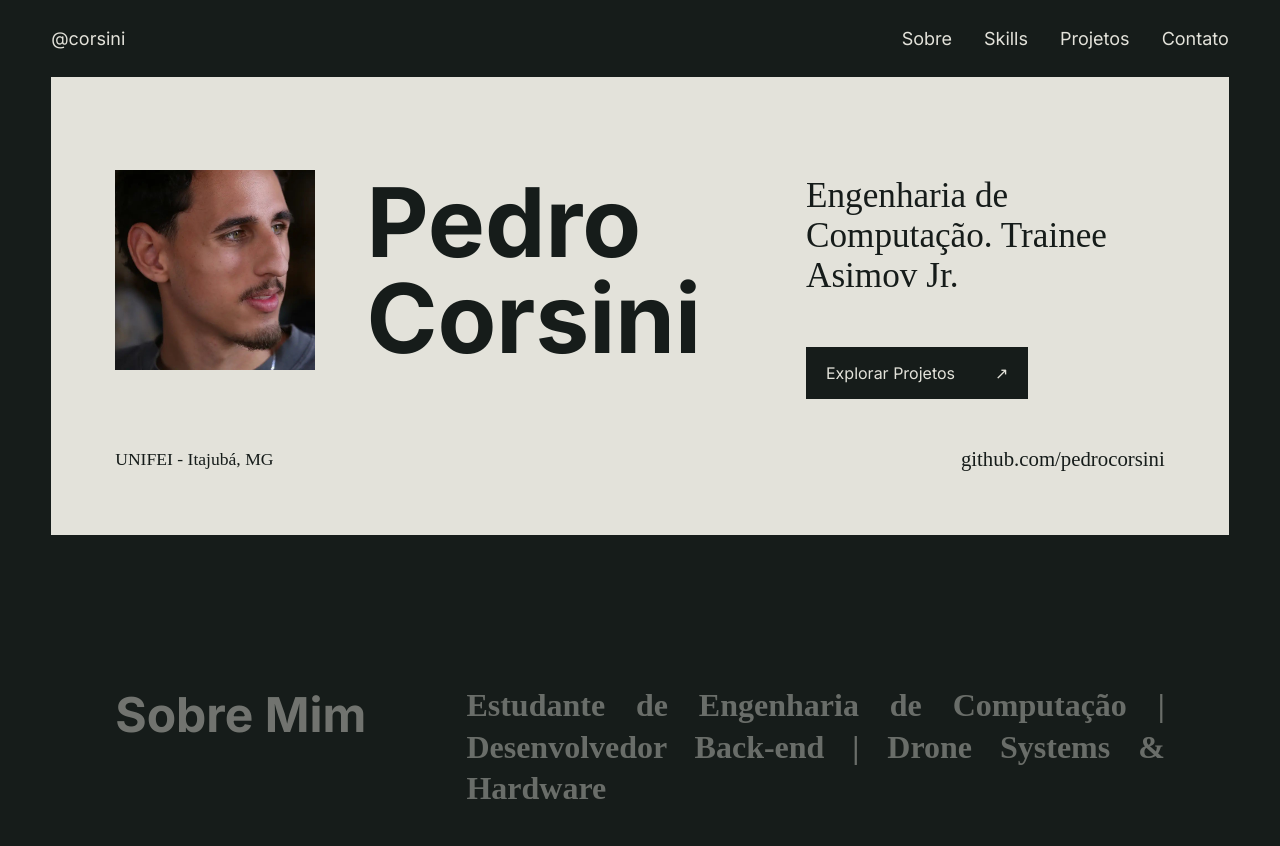
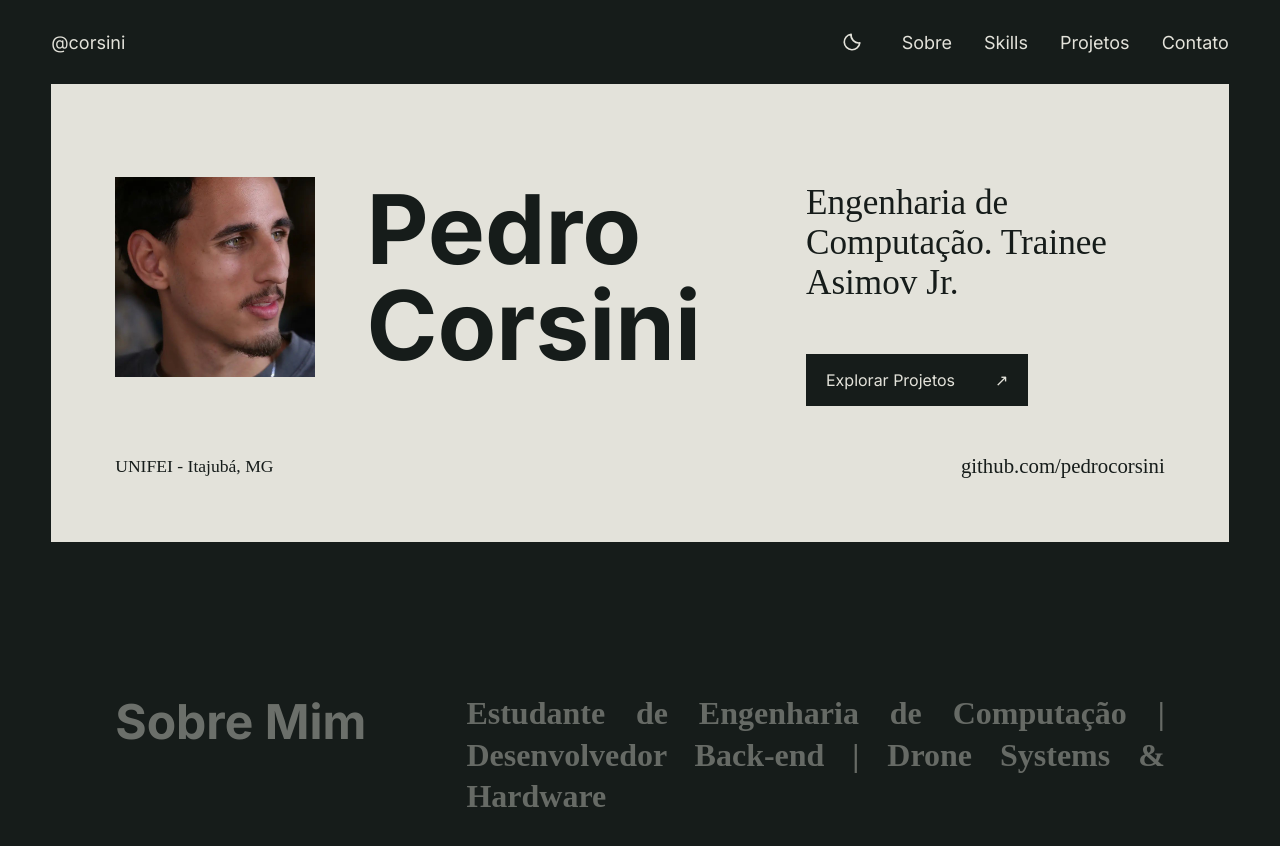
Before and after one commit to pedrocorsini/capacitacao-asimov-corsini, a plain HTML site: page semana-02-html-css/portfolio/index.html in a window 1280 px wide. Shown: the top 846 px of the page. Drawn offline with Linux system fonts and the light colour scheme.

Commit message:
feat: add page theme change with javascript

```diff
--- a/semana-02-html-css/portfolio/assets/css/style.css
+++ b/semana-02-html-css/portfolio/assets/css/style.css
@@ -13,6 +13,16 @@
 
     --page-gutter: clamp(1rem, 3vw, 2rem);
     --section-space: clamp(1.5rem, 6vw, 5rem);
+}
+
+:root[data-theme="light"] {
+    color-scheme: light;
+    --color-bg: #f4f5ef;
+    --color-surface: #e4e9e1;
+    --color-ink: #202e27;
+    --color-accent: #38634f;
+    --color-muted: #536158;
+    --color-border: #bac7bd;
 }
 
 *,
@@ -35,6 +45,8 @@ body {
 
 nav {
     display: flex;
+    flex-wrap: wrap;
+    gap: 0.75rem 1.5rem;
     justify-content: space-between;
     align-items: center;
     padding-block: 1.25rem;
@@ -43,6 +55,8 @@ nav {
 
 nav ul {
     display: flex;
+    flex-wrap: wrap;
+    align-items: center;
     gap: 1.5rem;
     margin: 0;
     padding: 0;
@@ -72,6 +86,74 @@ nav ul a:focus-visible {
 
 nav .home-button {
     padding-left: 0;
+}
+
+.theme-toggle {
+    width: 2.75rem;
+    height: 2.75rem;
+    vertical-align: middle;
+    padding: 0.5rem 0.25rem;
+    border: 0;
+    background: transparent;
+    color: var(--color-ink);
+    font: inherit;
+    cursor: pointer;
+}
+
+.theme-toggle[aria-pressed="true"] {
+    color: var(--color-accent);
+}
+
+.theme-toggle:not([hidden]) {
+    display: inline-grid;
+    place-items: center;
+}
+
+.theme-toggle svg {
+    display: block;
+    grid-area: 1 / 1;
+    margin-inline: auto;
+}
+
+.theme-toggle .theme-sun,
+:root[data-theme="light"] .theme-toggle .theme-moon {
+    opacity: 0;
+}
+
+:root[data-theme="light"] .theme-toggle .theme-sun {
+    opacity: 1;
+}
+
+@media (prefers-reduced-motion: no-preference) {
+    .theme-toggle {
+        transition: transform 140ms cubic-bezier(0.23, 1, 0.32, 1);
+    }
+
+    .theme-toggle:active {
+        transform: scale(0.92);
+    }
+
+    .theme-toggle svg {
+        transition: opacity 220ms ease,
+            transform 220ms cubic-bezier(0.23, 1, 0.32, 1);
+    }
+
+    .theme-toggle .theme-sun {
+        transform: rotate(-45deg) scale(0.8);
+    }
+
+    :root[data-theme="light"] .theme-toggle .theme-moon {
+        transform: rotate(45deg) scale(0.8);
+    }
+
+    :root[data-theme="light"] .theme-toggle .theme-sun {
+        transform: rotate(0) scale(1);
+    }
+}
+
+.theme-toggle:focus-visible {
+    outline: 2px solid currentColor;
+    outline-offset: 4px;
 }
 
 main {
@@ -383,8 +465,14 @@ a.project-media:focus-visible {
     }
 
     nav ul {
+        flex-basis: 100%;
+        justify-content: center;
         flex-wrap: wrap;
-        gap: 0.75rem 1rem;
+        gap: 0.75rem clamp(0.25rem, 1.5vw, 0.75rem);
+    }
+
+    nav li:last-child a {
+        padding-right: 0.25rem;
     }
 
     #home {
--- /dev/null
+++ b/semana-02-html-css/portfolio/assets/js/theme.js
@@ -0,0 +1,38 @@
+(() => {
+    const root = document.documentElement;
+    const themeColor = document.querySelector('meta[name="theme-color"]');
+
+    const applyTheme = (light) => {
+        root.dataset.theme = light ? 'light' : 'dark';
+        themeColor.content = light ? '#f4f5ef' : '#161c1a';
+    };
+
+    let light = false;
+    try {
+        light = localStorage.getItem('portfolio-theme') === 'light';
+    } catch {
+        // O botão continua funcionando quando o navegador bloqueia o armazenamento.
+    }
+    applyTheme(light);
+
+    document.addEventListener('DOMContentLoaded', () => {
+        const toggle = document.querySelector('.theme-toggle');
+        const updateToggle = () => {
+            toggle.setAttribute('aria-pressed', String(light));
+            toggle.title = light ? 'Ativar modo escuro' : 'Ativar modo claro';
+        };
+        toggle.hidden = false;
+        updateToggle();
+
+        toggle.addEventListener('click', () => {
+            light = !light;
+            applyTheme(light);
+            updateToggle();
+            try {
+                localStorage.setItem('portfolio-theme', light ? 'light' : 'dark');
+            } catch {
+                // Mantém a escolha nesta página mesmo sem persistência disponível.
+            }
+        });
+    });
+})();
--- a/semana-02-html-css/portfolio/index.html
+++ b/semana-02-html-css/portfolio/index.html
@@ -6,6 +6,7 @@
   <meta name="viewport" content="width=device-width, initial-scale=1.0">
   <meta name="theme-color" content="#161c1a">
   <title>Pedro Corsini | Portfólio</title>
+  <script src="assets/js/theme.js"></script>
   <link rel="stylesheet" href="assets/css/style.css">
 </head>
 
@@ -15,6 +16,17 @@
     <nav class="container">
       <a class="home-button" href="#home">@corsini</a>
       <ul>
+        <li>
+          <button class="theme-toggle" type="button" aria-label="Modo claro" aria-pressed="false" hidden>
+            <svg class="theme-moon" viewBox="0 0 24 24" width="22" height="22" fill="none" stroke="currentColor" stroke-width="1.8" stroke-linecap="round" stroke-linejoin="round" aria-hidden="true">
+              <path d="M20.5 13A8.5 8.5 0 0 1 11 3.5 8.5 8.5 0 1 0 20.5 13Z"/>
+            </svg>
+            <svg class="theme-sun" viewBox="0 0 24 24" width="22" height="22" fill="none" stroke="currentColor" stroke-width="1.8" stroke-linecap="round" aria-hidden="true">
+              <circle cx="12" cy="12" r="4"/>
+              <path d="M12 2v2m0 16v2M2 12h2m16 0h2M5 5l1.5 1.5m11 11L19 19M5 19l1.5-1.5m11-11L19 5"/>
+            </svg>
+          </button>
+        </li>
         <li><a href="#sobre">Sobre</a></li>
         <li><a href="#skills">Skills</a></li>
         <li><a href="#projetos">Projetos</a></li>
```
